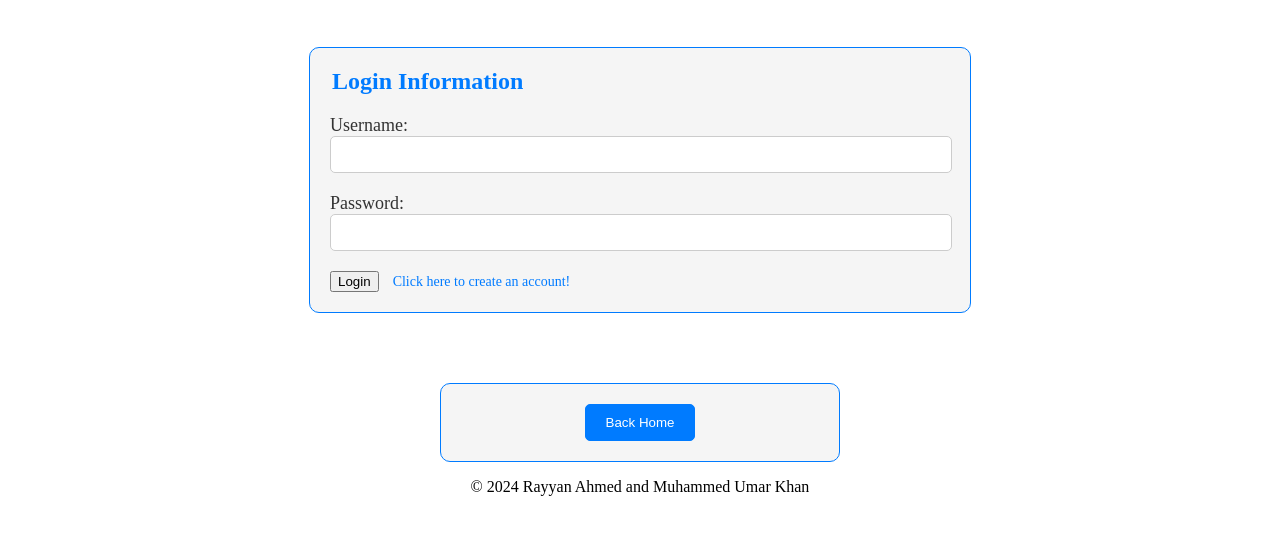
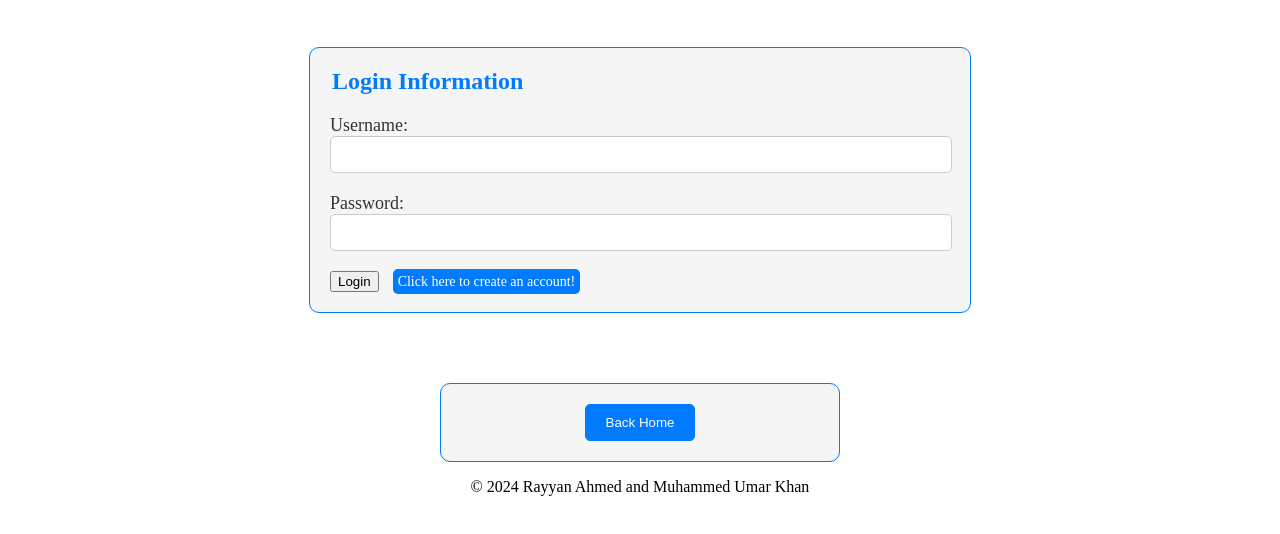
Before and after one commit to Umar5426/ENSF381Assignment, a plain HTML site: page login.html in a window 1280 px wide. Shown: the part 178-712 px from the top of the page. Drawn offline with Linux system fonts and the light colour scheme.

Commit message:
better button for new users

```diff
--- a/login.html
+++ b/login.html
@@ -110,7 +110,7 @@ Description : The code for the Login Page
             <input type="password" id="password" name="password" required><br>
 
             <input type="submit" value="Login">
-			<span style="margin-left: 10px; font-size: 14px; color: #007bff; cursor: pointer;">Click here to create an account!</span>
+			<span style="margin-left: 10px; font-size: 14px; color: white;cursor: pointer; background-color: #007bff; border-radius: 5px; padding: 5px;">Click here to create an account!</span>
     </fieldset>
         </fieldset>
     </form>
```
